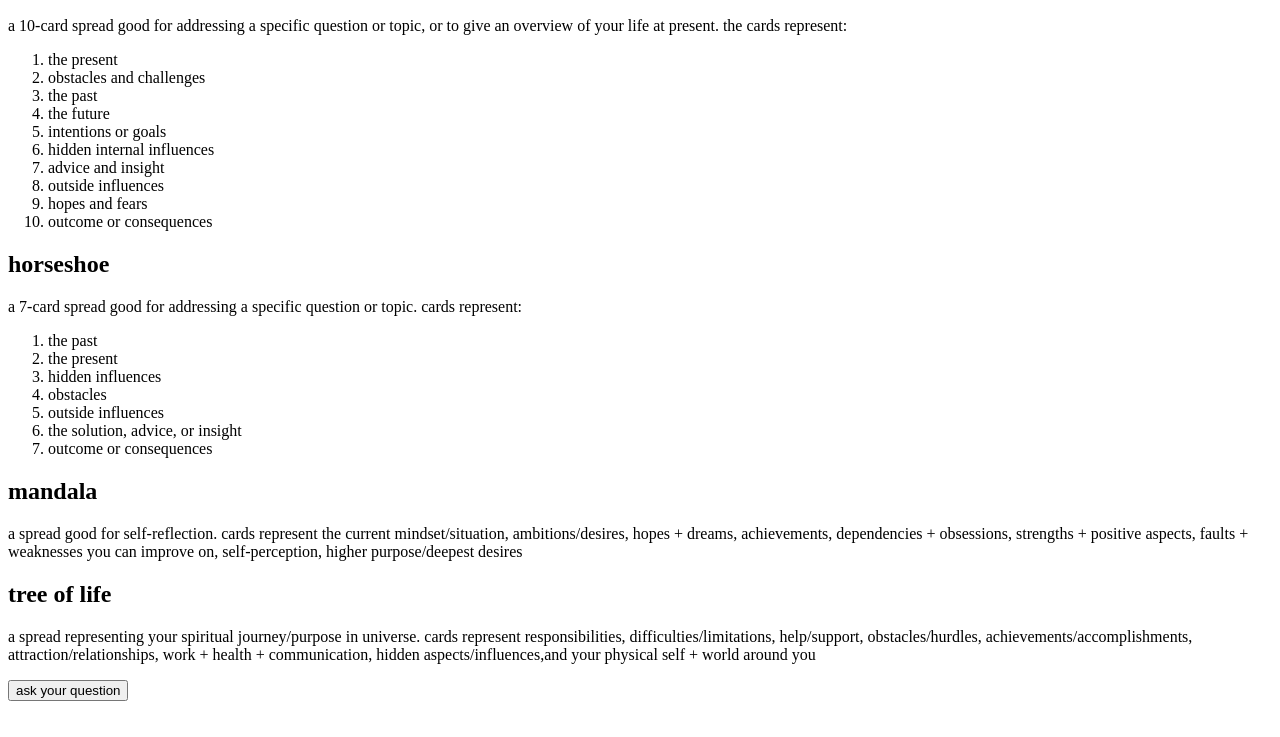
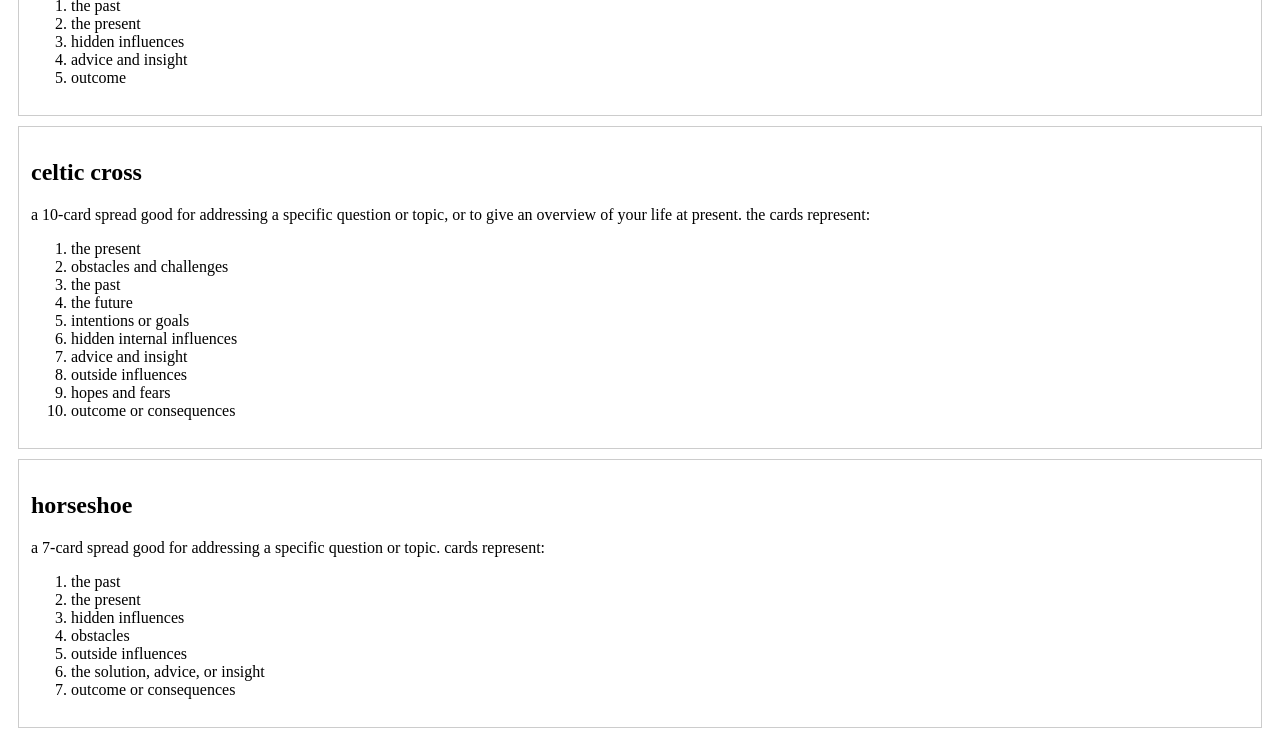
Before and after one commit to Miunohri/Tarot-App, an Angular app in the folder tarot-frontend/: page /spread in a window 1280 px wide. Shown: the part 540-1277 px from the top of the page. Before the commit the page ends 1249 px from the top, so only its background shows below. Built offline with nearby package versions, Linux system fonts and the light colour scheme.

Commit message:
adds tarot-state and tarot-deck service and shuffle component

```diff
--- a/tarot-frontend/src/app/app.routes.ts
+++ b/tarot-frontend/src/app/app.routes.ts
@@ -2,9 +2,11 @@ import { Routes } from '@angular/router';
 import { Home } from './home/home';
 import { Spread } from './spread/spread';
 import { Question } from './question/question';
+import { Shuffle } from './shuffle/shuffle';
 
 export const routes: Routes = [
     { path: '', component: Home },
     { path: 'spread', component: Spread },
-    { path: 'question', component: Question }
+    { path: 'question', component: Question },
+    { path: 'shuffle', component: Shuffle}
 ]
--- a/tarot-frontend/src/app/question/question.html
+++ b/tarot-frontend/src/app/question/question.html
@@ -2,6 +2,6 @@
 
 <p>try to keep your question open. try to avoid simple yes/no type questions</p>
 
-<input placeholder="type your question here" />
+<input [(ngModel)]="question" placeholder="type your question here" />
 
-<button (click)="goToShuffle()">next</button>
+<button (click)="goToShuffle()" [disabled]="!question.trim()">next</button>
--- a/tarot-frontend/src/app/question/question.ts
+++ b/tarot-frontend/src/app/question/question.ts
@@ -2,6 +2,7 @@ import { CommonModule } from '@angular/common';
 import { Component } from '@angular/core';
 import { FormsModule } from '@angular/forms';
 import { Router } from '@angular/router';
+import { TarotState } from '../tarot-state';
 
 @Component({
   selector: 'app-question',
@@ -11,9 +12,10 @@ import { Router } from '@angular/router';
 })
 export class Question {
 
-  constructor (private router: Router) {}
+  constructor (private router: Router, private state: TarotState) {}
 
   goToShuffle() {
+    this.state.question = this.question;
     this.router.navigate(['/shuffle'])
   }
 
--- /dev/null
+++ b/tarot-frontend/src/app/shuffle/shuffle.html
@@ -0,0 +1 @@
+<p>shuffle works!</p>
--- a/tarot-frontend/src/app/spread/spread.css
+++ b/tarot-frontend/src/app/spread/spread.css
@@ -0,0 +1,16 @@
+.spread-card {
+  border: 1px solid #ccc;
+  padding: 12px;
+  margin: 10px;
+  cursor: pointer;
+  transition: 0.2s;
+}
+
+.spread-card:hover {
+  transform: scale(1.02);
+}
+
+.spread-card.selected {
+  border: 2px solid purple;
+  background-color: rgba(128, 0, 128, 0.1);
+}
--- a/tarot-frontend/src/app/spread/spread.html
+++ b/tarot-frontend/src/app/spread/spread.html
@@ -11,4 +11,4 @@
     </div>
 </div>
 
-<button (click)="goToQuestion()">ask your question</button>
+<button (click)="goToQuestion()" [disabled]="!selectedSpread">ask your question</button>
--- a/tarot-frontend/src/app/spread/spread.ts
+++ b/tarot-frontend/src/app/spread/spread.ts
@@ -2,6 +2,7 @@ import { CommonModule } from '@angular/common';
 import { Component } from '@angular/core';
 import { FormsModule } from '@angular/forms';
 import { Router } from '@angular/router';
+import { TarotState } from '../tarot-state';
 
 @Component({
   selector: 'app-spread',
@@ -11,7 +12,7 @@ import { Router } from '@angular/router';
 })
 export class Spread {
 
-  constructor(private router: Router) {}
+  constructor(private router: Router, private state: TarotState) {}
 
   selectedSpread: string | null = null;
 
@@ -59,6 +60,7 @@ export class Spread {
 
   selectSpread(id: string) {
     this.selectedSpread = id;
+    this.state.selectedSpread = id;
   }
 
   goToQuestion() {
--- /dev/null
+++ b/tarot-frontend/src/app/tarot-deck.ts
@@ -0,0 +1,6 @@
+import { Injectable } from '@angular/core';
+
+@Injectable({
+  providedIn: 'root',
+})
+export class TarotDeck {}
```
Also changed, not shown: tarot-frontend/src/app/shuffle/shuffle.ts (added, +9 -0 lines), tarot-frontend/src/app/shuffle/shuffle.css (added), 2 other files (tests, documents, lock files or other folders).
